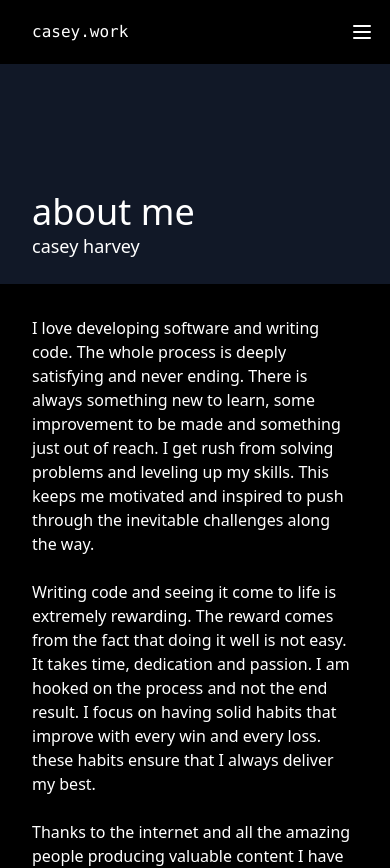
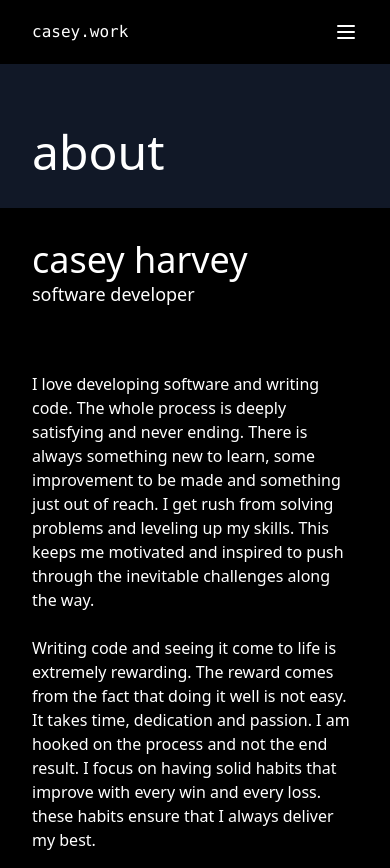
Before and after one commit to caseyharvey/portfolio-v4, a Gatsby site: page / in a window 390 px wide. Shown: the top 868 px of the page. Built offline with nearby package versions, Linux system fonts and the light colour scheme; Gatsby itself is replaced by a stand-in of ours.

Commit message:
added new heading comp. refactored css

```diff
--- a/src/components/Dropdown.tsx
+++ b/src/components/Dropdown.tsx
@@ -11,18 +11,18 @@ const Dropdown: React.FC<Props> = ({ toggle, isOpen }) => {
     <div
       className={
         isOpen
-          ? "grid grid-rows-4 text-center items-center text-white mt-16 fixed w-full bg-black"
+          ? "grid grid-rows-5 p-8 mt-16 text-right items-center text-white fixed w-full bg-black text-xl"
           : "hidden"
       }
       onClick={toggle}
     >
-      <a href="#about" className="p-4">
+      <a href="#about" className="py-4">
         about
       </a>
-      <a href="#projects" className="p-4">
+      <a href="#projects" className="py-4">
         projects
       </a>
-      <a href="#contact" className="p-4">
+      <a href="#contact" className="py-4">
         contact
       </a>
     </div>
--- a/src/components/Heading.tsx
+++ b/src/components/Heading.tsx
@@ -7,7 +7,7 @@ interface Props {
 
 const Heading: React.FC<Props> = ({ heading, tagline }) => {
   return (
-    <div className=" pb-6 pt-32 px-8 bg-gray-900">
+    <div className="p-8">
       <div className="text-4xl">{heading}</div>
       <div className="text-lg">{tagline}</div>
     </div>
--- a/src/components/Navbar.tsx
+++ b/src/components/Navbar.tsx
@@ -7,11 +7,11 @@ interface Props {
 
 const Navbar: React.FC<Props> = ({ toggle }) => {
   return (
-    <nav className="flex justify-between items-center text-white max-w-screen-md mx-auto sticky top-0 w-full font-mono h-16 bg-black">
+    <nav className="flex justify-between items-center text-white max-w-screen-md mx-auto fixed top-0 w-full font-mono h-16 bg-black">
       <Link to="/" className="pl-8">
         casey.work
       </Link>
-      <div className="cursor-pointer px-4 md:hidden" onClick={toggle}>
+      <div className="cursor-pointer pr-8 md:hidden" onClick={toggle}>
         <svg
           className="w-6 h-6"
           xmlns="http://www.w3.org/2000/svg"
--- /dev/null
+++ b/src/components/SectionHeading.tsx
@@ -0,0 +1,11 @@
+import React from "react"
+
+interface Props {
+  heading: string
+}
+
+const SectionHeading: React.FC<Props> = ({ heading }) => {
+  return <div className="p-8 pt-16 text-5xl bg-gray-900">{heading}</div>
+}
+
+export default SectionHeading
--- a/src/components/layout.tsx
+++ b/src/components/layout.tsx
@@ -27,7 +27,9 @@ const Layout: React.FC = ({ children }) => {
       <main>
         <Navbar toggle={toggle} />
         <Dropdown toggle={toggle} isOpen={isOpen} />
-        {children}
+        <div className="container max-w-screen-md mx-auto pb-32 text-white">
+          {children}
+        </div>
       </main>
     </>
   )
--- a/src/components/sections/About.tsx
+++ b/src/components/sections/About.tsx
@@ -1,12 +1,12 @@
 import React from "react"
 import Heading from "../Heading"
+import SectionHeading from "../SectionHeading"
 
-interface Props {}
-
-const About = (props: Props) => {
+const About = () => {
   return (
-    <section id="about" className="text-white w-full">
-      <Heading heading="about me" tagline="casey harvey" />
+    <section id="about" className="pt-16">
+      <SectionHeading heading="about" />
+      <Heading heading="casey harvey" tagline="software developer" />
       <div className="p-8">
         <p>
           I love developing software and writing code. The whole process is
--- a/src/pages/index.tsx
+++ b/src/pages/index.tsx
@@ -8,11 +8,9 @@ import SEO from "../components/seo"
 const IndexPage = () => (
   <Layout>
     <SEO title="portfolio" />
-    <div className="container max-w-screen-md mx-auto pb-32">
-      <About />
-      <Projects />
-      <Contact />
-    </div>
+    <About />
+    <Projects />
+    <Contact />
   </Layout>
 )
 
```
